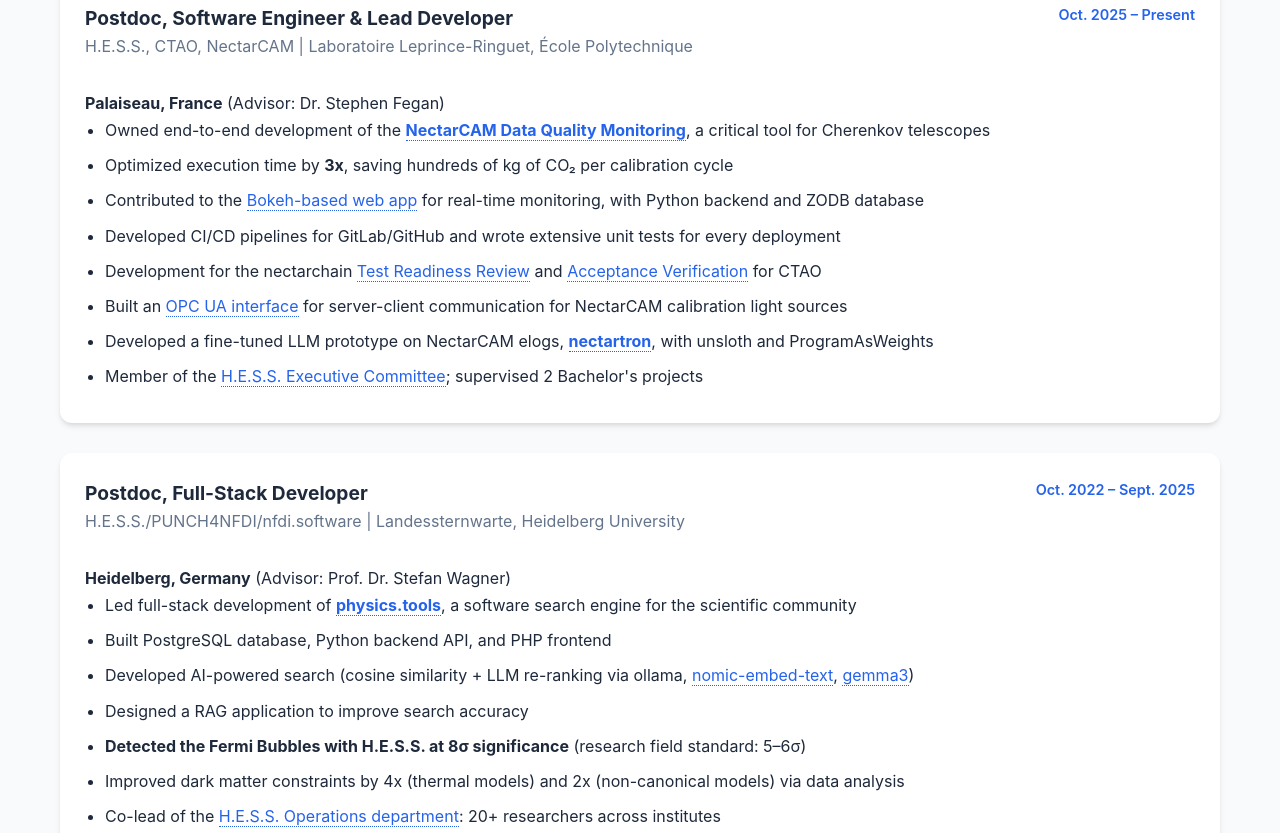
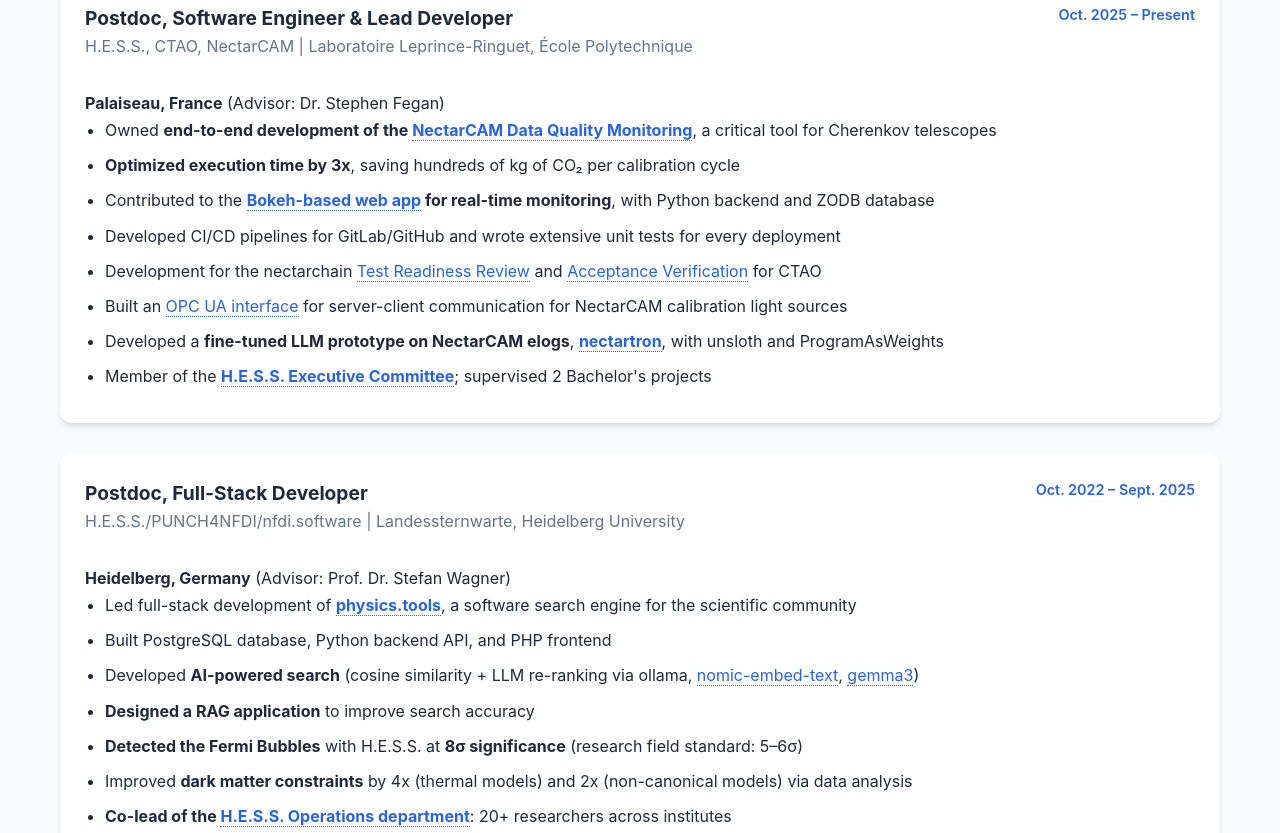
Before and after one commit to alessandromontanari/alessandromontanari.github.io, a plain HTML site: page index.html in a window 1280 px wide. Shown: the part 2731-3564 px from the top of the page. Drawn offline with Linux system fonts and the light colour scheme.

Commit message:
Refine wording and formatting in index.html

```diff
--- a/index.html
+++ b/index.html
@@ -732,7 +732,7 @@
                         We know it is probably <a href="https://www.gatesnotes.com/books/science/reader/not-the-end-of-the-world" target="_blank" class="content-link">not the end of the world</a>.
                         And yet, humanity is still facing many challenges: climate change, racism and fascism that are rising again, Russia and Israel murdering civilians
                         in Ukraine and Palestine, billionaires getting richer by the second, and people losing faith in Science and Medicine.
-                        <strong>I push myself to contribute to protect the planet and make a difference within our society</strong>:
+                        <strong>I push myself to contribute to protect the planet, help humanity, and make a difference within our society</strong>:
                         I am a volunteer with the French Red Cross, I donate blood, I eat vegetarian as often as possible,
                         I contribute to open-source repositories trying to make the world a better place (like
                         <a href="https://github.com/activist-org/activist" target="_blank" class="content-link">activist</a> and
@@ -828,14 +828,14 @@
                         <div class="experience-description">
                             <p><strong>Palaiseau, France</strong> (Advisor: Dr. Stephen Fegan)</p>
                             <ul>
-                                <li>Owned end-to-end development of the <a href="https://github.com/cta-observatory/nectarchain/tree/main/src/nectarchain/dqm" target="_blank" class="content-link"><strong>NectarCAM Data Quality Monitoring</strong></a>, a critical tool for Cherenkov telescopes</li>
-                                <li>Optimized execution time by <strong>3x</strong>, saving hundreds of kg of CO₂ per calibration cycle</li>
-                                <li>Contributed to the <a href="https://lpnhe-cta2.in2p3.fr/nectarcam-dqm" target="_blank" class="content-link">Bokeh-based web app</a> for real-time monitoring, with Python backend and ZODB database</li>
+                                <li>Owned <strong>end-to-end development of the <a href="https://github.com/cta-observatory/nectarchain/tree/main/src/nectarchain/dqm" target="_blank" class="content-link"><strong>NectarCAM Data Quality Monitoring</strong></a></strong>, a critical tool for Cherenkov telescopes</li>
+                                <li><strong>Optimized execution time by 3x</strong>, saving hundreds of kg of CO₂ per calibration cycle</li>
+                                <li>Contributed to the <strong><a href="https://lpnhe-cta2.in2p3.fr/nectarcam-dqm" target="_blank" class="content-link">Bokeh-based web app</a> for real-time monitoring</strong>, with Python backend and ZODB database</li>
                                 <li>Developed CI/CD pipelines for GitLab/GitHub and wrote extensive unit tests for every deployment</li>
                                 <li>Development for the nectarchain <a href="https://github.com/cta-observatory/nectarchain/tree/main/src/nectarchain/trr_test_suite" target="_blank" class="content-link">Test Readiness Review</a> and <a href="https://github.com/cta-observatory/nectarchain/tree/main/src/nectarchain/acceptance_verification_package" target="_blank" class="content-link">Acceptance Verification</a> for CTAO</li>
                                 <li>Built an <a href="https://gitlab.cta-observatory.org/cta-array-elements/mst/nectarcam/software/cal/calibration-box-mos" target="_blank" class="content-link">OPC UA interface</a> for server-client communication for NectarCAM calibration light sources</li>
-                                <li>Developed a fine-tuned LLM prototype on NectarCAM elogs, <a href="https://github.com/alessandromontanari/nectartron" target="_blank" class="content-link"><strong>nectartron</strong></a>, with unsloth and ProgramAsWeights</li>
-                                <li>Member of the <a href="https://hess-experiment.eu/h-e-s-s-organisation/" target="_blank" class="content-link">H.E.S.S. Executive Committee</a>; supervised 2 Bachelor's projects</li>
+                                <li>Developed a <strong>fine-tuned LLM prototype on NectarCAM elogs</strong>, <a href="https://github.com/alessandromontanari/nectartron" target="_blank" class="content-link"><strong>nectartron</strong></a>, with unsloth and ProgramAsWeights</li>
+                                <li>Member of the <strong><a href="https://hess-experiment.eu/h-e-s-s-organisation/" target="_blank" class="content-link">H.E.S.S. Executive Committee</a></strong>; supervised 2 Bachelor's projects</li>
                             </ul>
                         </div>
                     </div>
@@ -853,11 +853,11 @@
                             <ul>
                                 <li>Led full-stack development of <a href="https://hess.lsw.uni-heidelberg.de/physics.tools/" target="_blank" class="content-link"><strong>physics.tools</strong></a>, a software search engine for the scientific community</li>
                                 <li>Built PostgreSQL database, Python backend API, and PHP frontend</li>
-                                <li>Developed AI-powered search (cosine similarity + LLM re-ranking via ollama, <a href="https://ollama.com/library/nomic-embed-text" target="_blank" class="content-link">nomic-embed-text</a>, <a href="https://www.ollama.com/library/gemma3" target="_blank" class="content-link">gemma3</a>)</li>
-                                <li>Designed a RAG application to improve search accuracy</li>
-                                <li><strong>Detected the Fermi Bubbles with H.E.S.S. at 8σ significance</strong> (research field standard: 5–6σ)</li>
-                                <li>Improved dark matter constraints by 4x (thermal models) and 2x (non-canonical models) via data analysis</li>
-                                <li>Co-lead of the <a href="https://hess-experiment.eu/h-e-s-s-organisation/" target="_blank" class="content-link">H.E.S.S. Operations department</a>: 20+ researchers across institutes</li>
+                                <li>Developed <strong>AI-powered search</strong> (cosine similarity + LLM re-ranking via ollama, <a href="https://ollama.com/library/nomic-embed-text" target="_blank" class="content-link">nomic-embed-text</a>, <a href="https://www.ollama.com/library/gemma3" target="_blank" class="content-link">gemma3</a>)</li>
+                                <li><strong>Designed a RAG application</strong> to improve search accuracy</li>
+                                <li><strong>Detected the Fermi Bubbles</strong> with H.E.S.S. at <strong>8σ significance</strong> (research field standard: 5–6σ)</li>
+                                <li>Improved <strong>dark matter constraints</strong> by 4x (thermal models) and 2x (non-canonical models) via data analysis</li>
+                                <li><strong>Co-lead of the <a href="https://hess-experiment.eu/h-e-s-s-organisation/" target="_blank" class="content-link">H.E.S.S. Operations department</a></strong>: 20+ researchers across institutes</li>
                                 <li>Mentored 1 Master's student and close collaboration with a Ph.D. project</li>
                             </ul>
                         </div>
```
